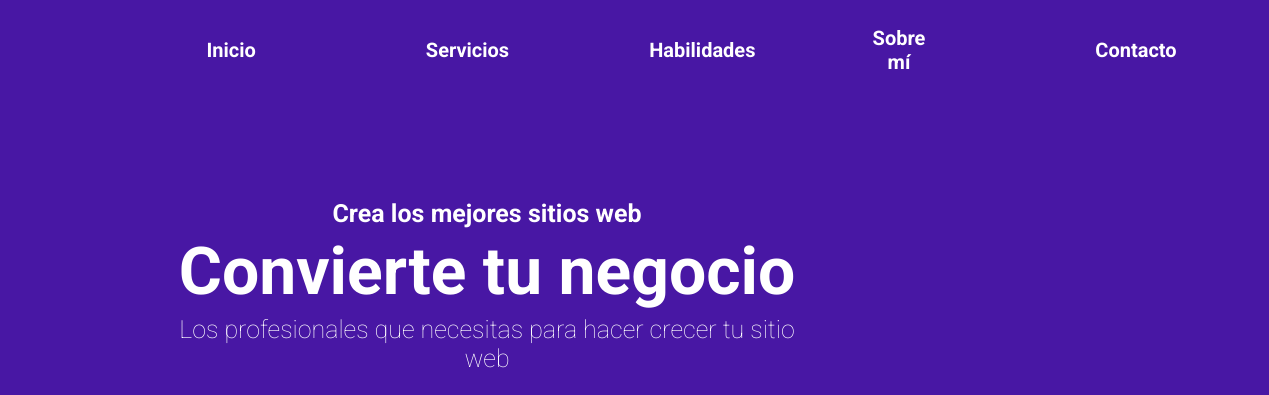
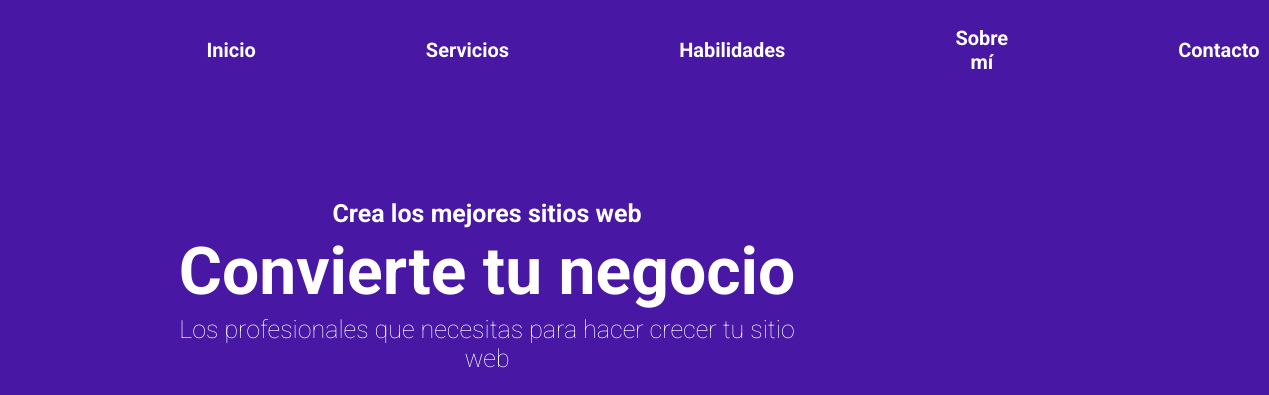
Before and after one commit to AgustinGarcia97/UVA2_TRABAJO_INTEGRADOR, a plain HTML site: page index.html in a window 1280 px wide. Shown: the top 395 px of the page, 153-1422 px from the left, 1269 px wide, since content can reach past the window. Drawn offline with Linux system fonts and the light colour scheme.

Commit message:
arreglo de estilo

```diff
--- a/css/general.css
+++ b/css/general.css
@@ -44,7 +44,6 @@ nav{
 
 .ul__navbar{
     margin-left: 200px;
-
     gap:150px;
     align-items: center;
     width: 70%;
@@ -54,12 +53,11 @@ nav{
 }
 
 .ul__navbar li {
-    width:9%;
+    width:20%;
     font-weight: bold;
+}
 
 
-
-}
 .ul__navbar li a {
     width: 100%;
     font-size: 20px;
```
